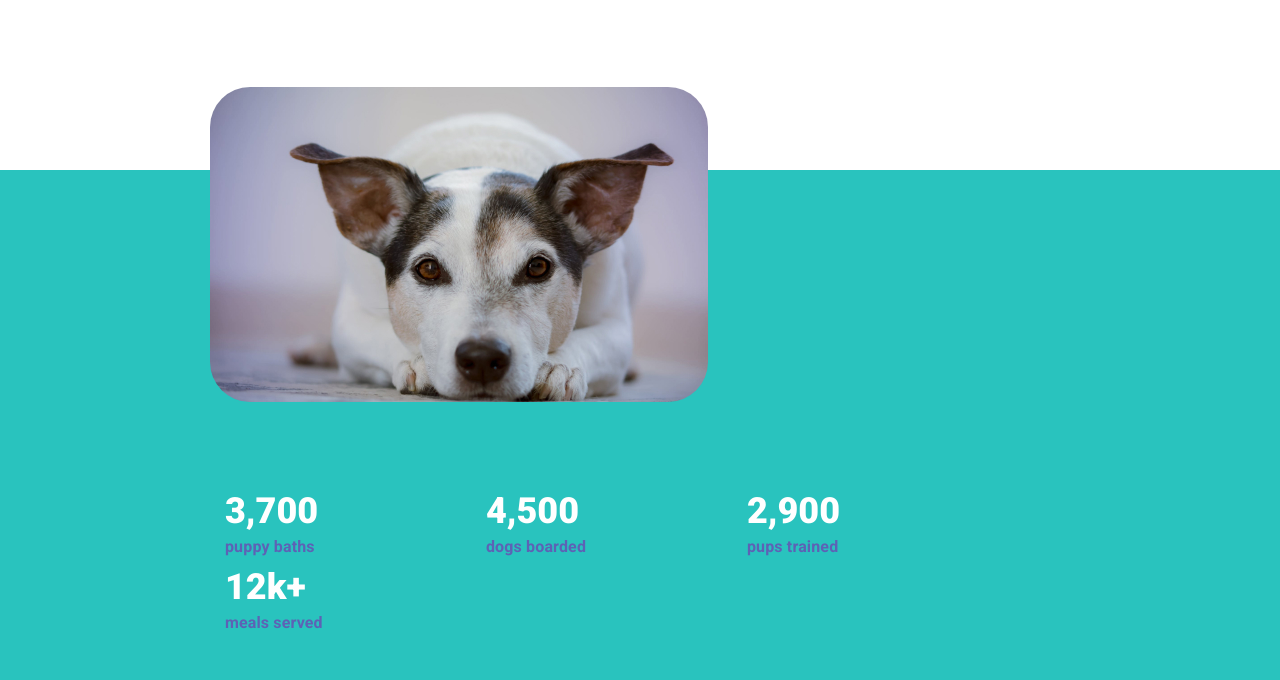
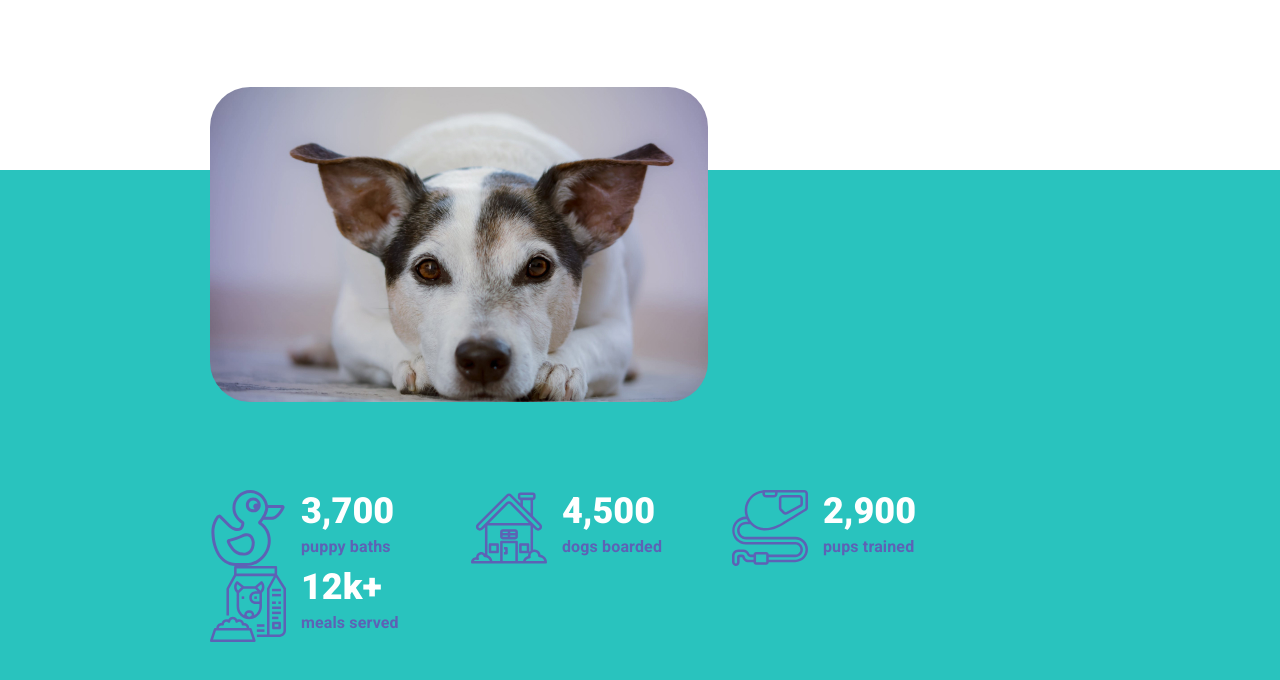
Before and after one commit to alexeylit88/lesson_9, a plain HTML site: page index.html in a window 1280 px wide. Shown: the part 2730-3410 px from the top of the page. Drawn offline with Linux system fonts and the light colour scheme; the site is published under a folder, as on GitHub Pages, so addresses that start at the root find nothing.

Commit message:
Add files via upload

```diff
--- a/index.html
+++ b/index.html
@@ -140,7 +140,7 @@
                     <div class="block11">
                         <div class="block12">
                             <div class="img">
-                                <img src="/img/icon/10.svg" alt="">
+                                <img src="img/icon/10.svg" alt="">
                             </div>
                             <div class="item">
                                 <div class="title">3,700</div>
@@ -149,7 +149,7 @@
                         </div>
                         <div class="block12">
                             <div class="img">
-                                <img src="/img/icon/11.svg" alt="">
+                                <img src="img/icon/11.svg" alt="">
                             </div>
                             <div class="item">
                                 <div class="title">4,500</div>
@@ -158,7 +158,7 @@
                         </div>
                         <div class="block12">
                             <div class="img">
-                                <img src="/img/icon/12.svg" alt="">
+                                <img src="img/icon/12.svg" alt="">
                             </div>
                             <div class="item">
                                 <div class="title">2,900</div>
@@ -167,7 +167,7 @@
                         </div>
                         <div class="block12">
                             <div class="img">
-                                <img src="/img/icon/13.svg" alt="">
+                                <img src="img/icon/13.svg" alt="">
                             </div>
                             <div class="item">
                                 <div class="title">12k+</div>
```
